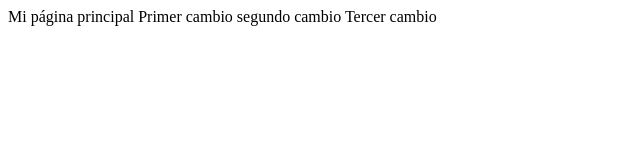
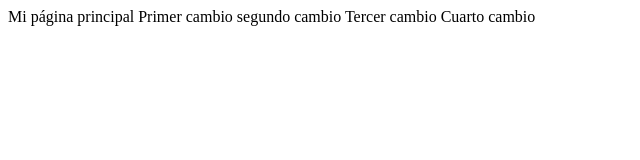
Before and after one commit to aguruga/Curso-Git, a plain HTML site: page index.html in a window 1280 px wide. Shown: the whole page, without its empty margins (0-640 px from the left). Drawn offline with Linux system fonts and the light colour scheme.

Commit message:
Update index.html

```diff
--- a/index.html
+++ b/index.html
@@ -8,5 +8,6 @@
 Primer cambio
 segundo cambio
 Tercer cambio
+Cuarto cambio
 </body>
 </html>
```
